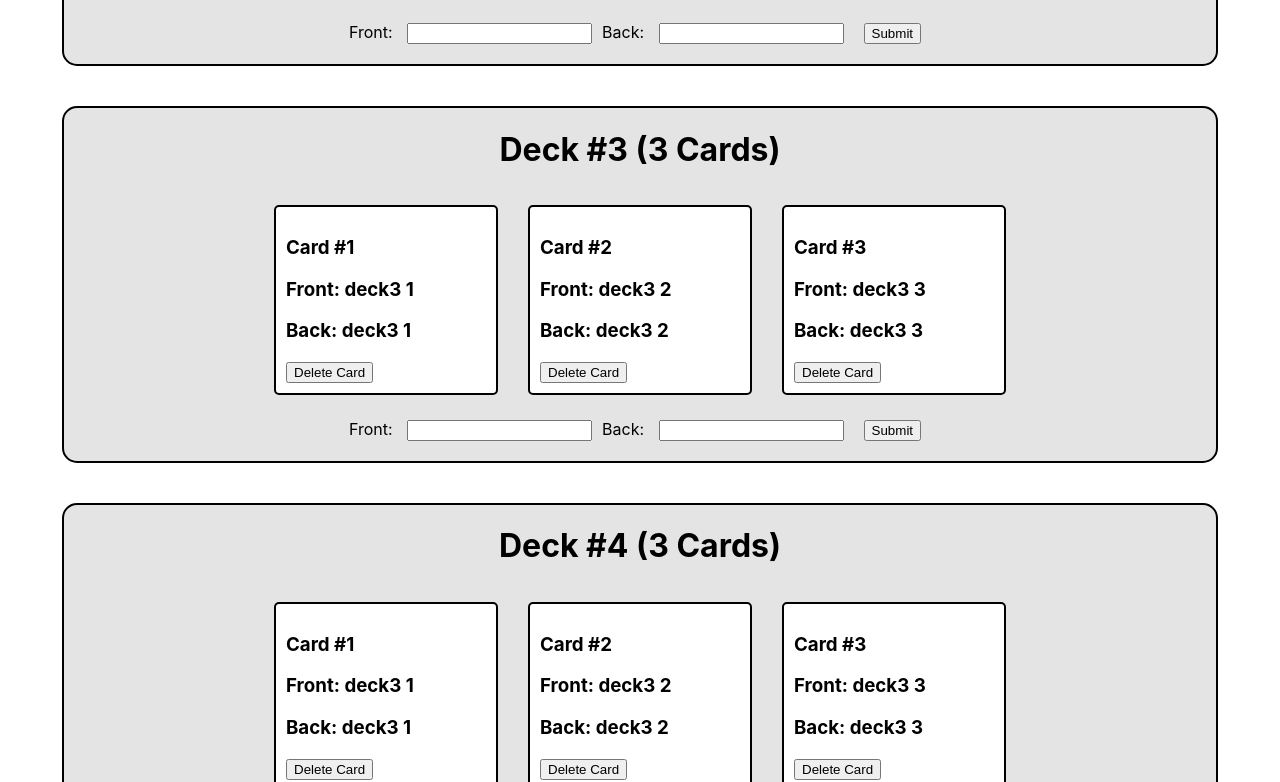
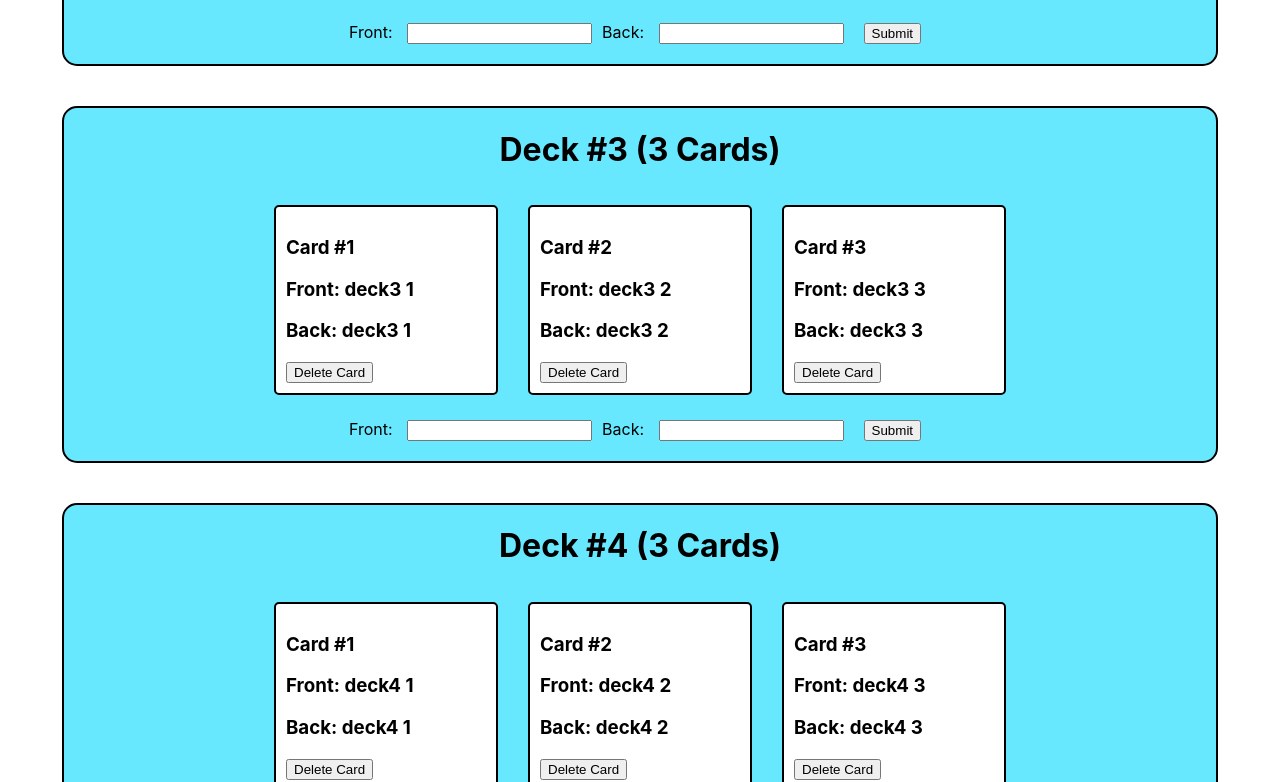
Before and after one commit to vincenthanguk/Vocabulazy, a React (Create React App) app: page / in a window 1280 px wide. Shown: the part 838-1620 px from the top of the page. Built offline with nearby package versions, Linux system fonts and the light colour scheme.

Commit message:
few css changes

```diff
--- a/src/components/flashcards-container/flashcards-container.styles.css
+++ b/src/components/flashcards-container/flashcards-container.styles.css
@@ -10,7 +10,7 @@ ul {
   width: 90vw;
   border: 2px solid black;
   border-radius: 15px;
-  background-color: rgb(228, 228, 228);
+  background-color: rgb(103, 232, 255);
   margin-top: 20px;
   margin-bottom: 20px;
   display: flex;
--- a/src/data.js
+++ b/src/data.js
@@ -35,16 +35,30 @@ const decks = {
   ],
   deck4: [
     {
-      cardFront: 'deck3 1',
-      cardBack: 'deck3 1',
+      cardFront: 'deck4 1',
+      cardBack: 'deck4 1',
     },
     {
-      cardFront: 'deck3 2',
-      cardBack: 'deck3 2',
+      cardFront: 'deck4 2',
+      cardBack: 'deck4 2',
     },
     {
-      cardFront: 'deck3 3',
-      cardBack: 'deck3 3',
+      cardFront: 'deck4 3',
+      cardBack: 'deck4 3',
+    },
+  ],
+  deck5: [
+    {
+      cardFront: 'deck4 1',
+      cardBack: 'deck4 1',
+    },
+    {
+      cardFront: 'deck4 2',
+      cardBack: 'deck4 2',
+    },
+    {
+      cardFront: 'deck4 3',
+      cardBack: 'deck4 3',
     },
   ],
 };
```
Also changed, not shown: 2 other files (tests, documents, lock files or other folders).
